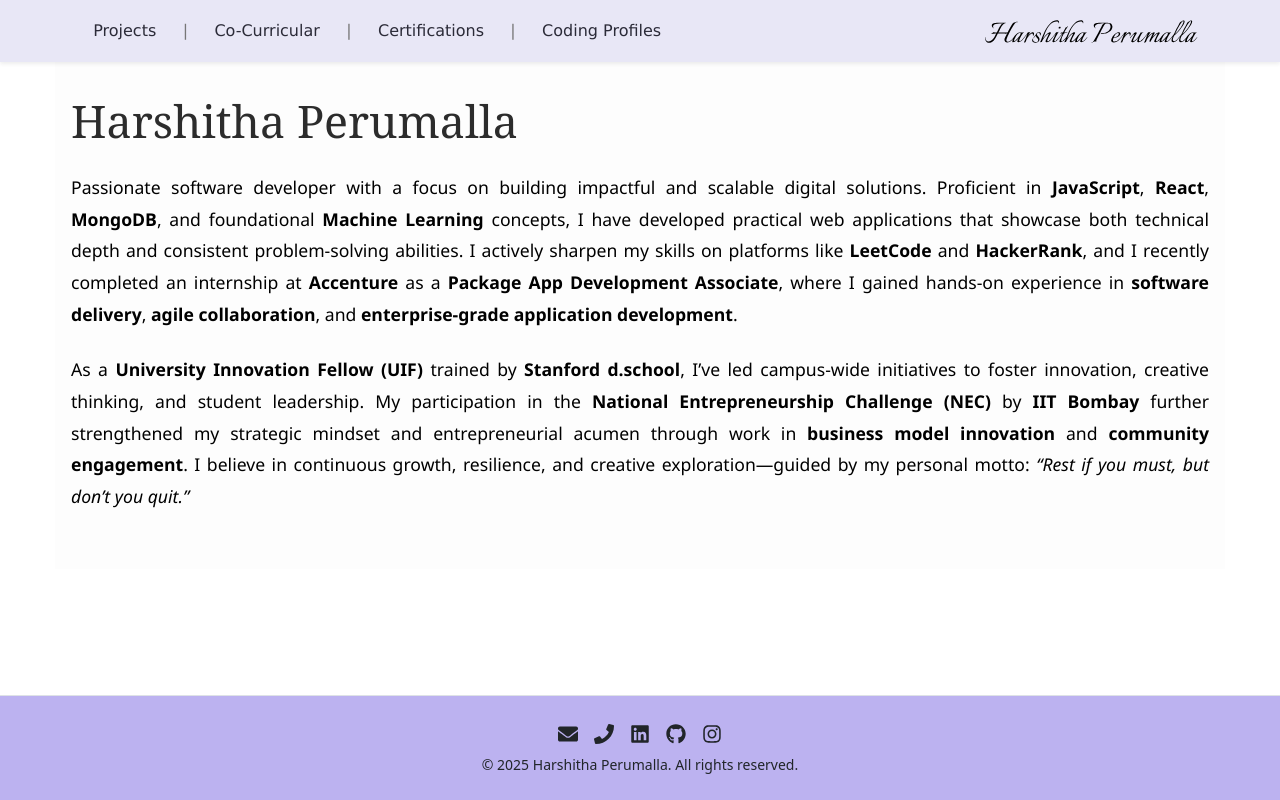
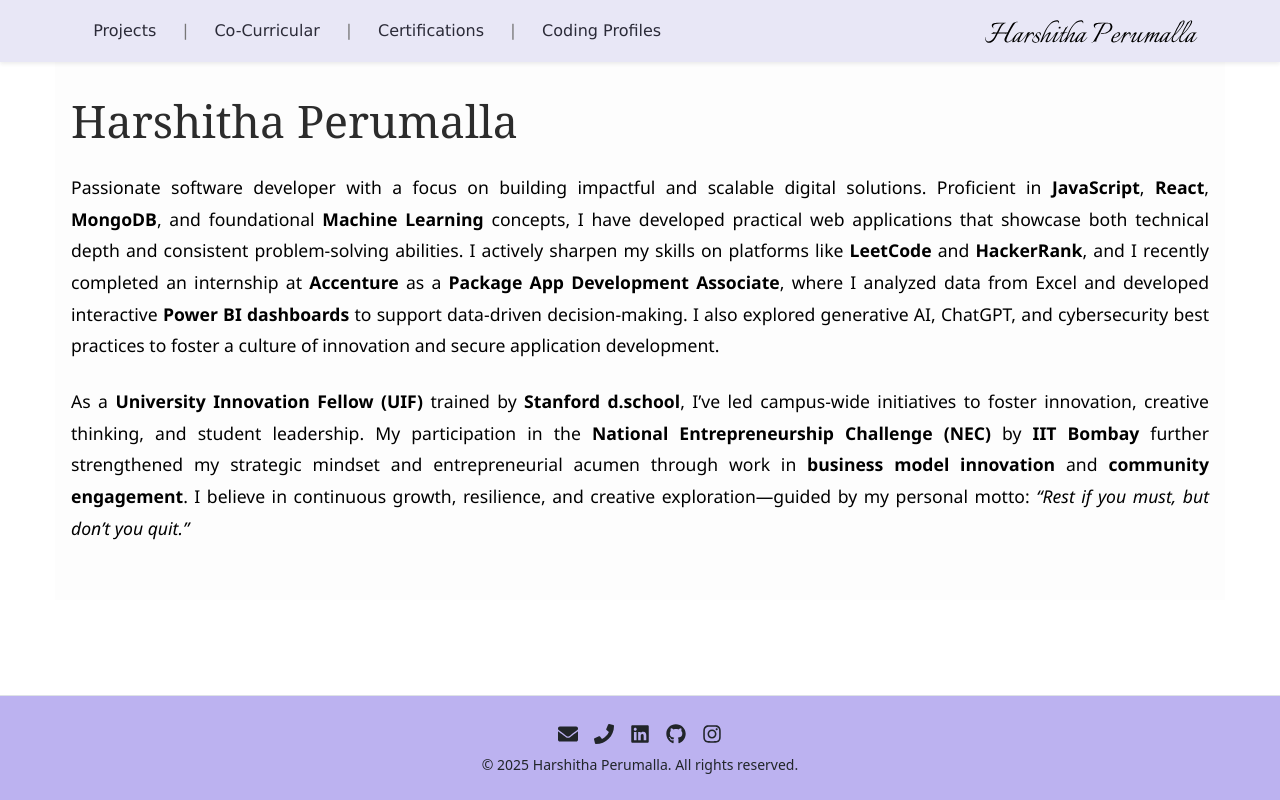
Before and after one commit to perumallaharshitha/build-with-me, a React (Vite) app in the folder testflow/: page / in a window 1280 px wide. Built offline with nearby package versions, Linux system fonts and the light colour scheme.

Commit message:
Added internship experience

```diff
--- a/testflow/src/files/Home/home.jsx
+++ b/testflow/src/files/Home/home.jsx
@@ -8,7 +8,7 @@
 
       <div className="summary-text">
         <p>
-          Passionate software developer with a focus on building impactful and scalable digital solutions. Proficient in <strong>JavaScript</strong>, <strong>React</strong>, <strong>MongoDB</strong>, and foundational <strong>Machine Learning</strong> concepts, I have developed practical web applications that showcase both technical depth and consistent problem-solving abilities. I actively sharpen my skills on platforms like <strong>LeetCode</strong> and <strong>HackerRank</strong>, and I recently completed an internship at <strong>Accenture</strong> as a <strong>Package App Development Associate</strong>, where I gained hands-on experience in <strong>software delivery</strong>, <strong>agile collaboration</strong>, and <strong>enterprise-grade application development</strong>.
+          Passionate software developer with a focus on building impactful and scalable digital solutions. Proficient in <strong>JavaScript</strong>, <strong>React</strong>, <strong>MongoDB</strong>, and foundational <strong>Machine Learning</strong> concepts, I have developed practical web applications that showcase both technical depth and consistent problem-solving abilities. I actively sharpen my skills on platforms like <strong>LeetCode</strong> and <strong>HackerRank</strong>, and I recently completed an internship at <strong>Accenture</strong> as a <strong>Package App Development Associate</strong>, where I analyzed data from Excel and developed interactive <strong>Power BI dashboards</strong> to support data-driven decision-making. I also explored generative AI, ChatGPT, and cybersecurity best practices to foster a culture of innovation and secure application development.
         </p>
 
         <p>
```
